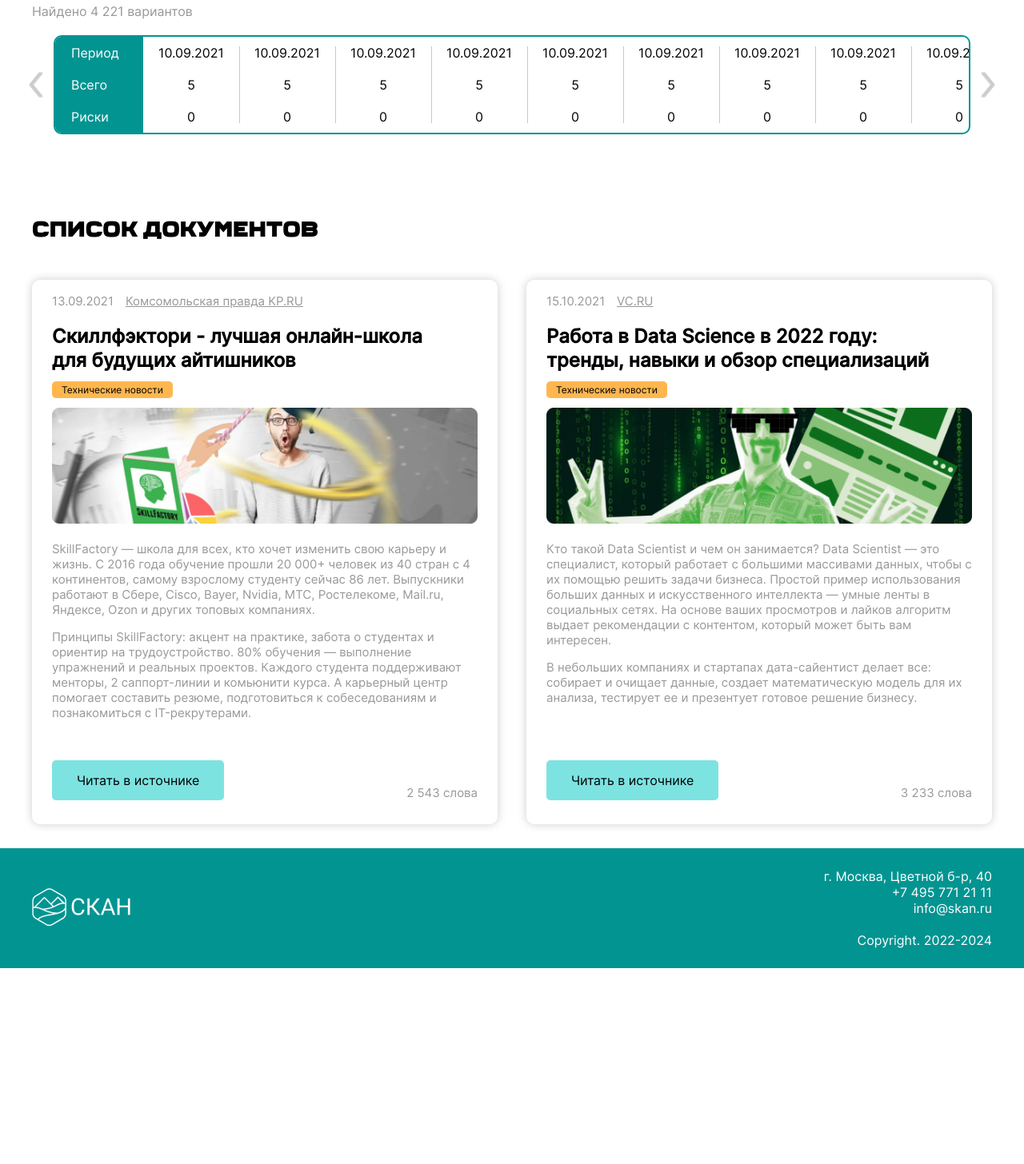
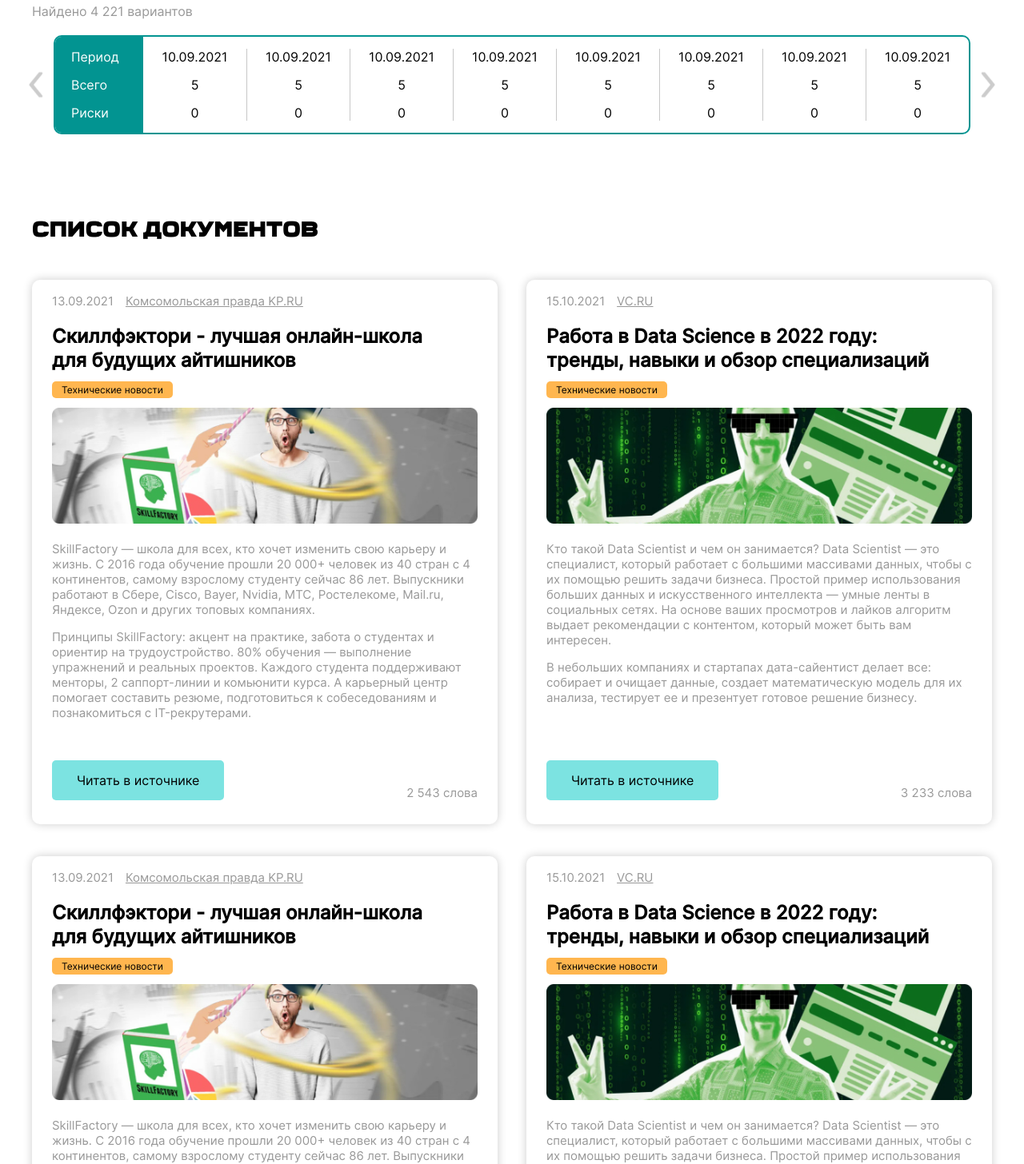
Before and after one commit to git-morozova/SCAN_react_api, a React (Vite) app: page / in a window 1280 px wide. Shown: the part 520-1976 px from the top of the page at 80% size. Before the commit the page ends 1731 px from the top, so only its background shows below. Built offline with nearby package versions, Linux system fonts and the light colour scheme.

Commit message:
desktop html css ready

```diff
--- a/src/layouts/Document/Document.css
+++ b/src/layouts/Document/Document.css
@@ -1,8 +1,10 @@
 .documents {
-    margin: 50px 0 30px 0;
+    margin: 50px 0 0px 0;
+    flex-wrap: wrap;
 }
 
 .documents__card {
+    margin-bottom: 40px;
     box-shadow: 0px 0px 12px 0px #00000033;
     width: 48.5%;
     border-radius: 10px;
--- a/src/layouts/Document/items.jsx
+++ b/src/layouts/Document/items.jsx
@@ -30,6 +30,37 @@
 
         ]
     },
+    {
+        id: '2',
+        date: '13.09.2021',
+        source: 'Комсомольская правда KP.RU',
+        image: '../src/assets/img/results_doc1.jpg',
+        title: 'Скиллфэктори - лучшая онлайн-школа для будущих айтишников',
+        badge: 'Технические новости',
+        count: '2 543 слова',
+        link: '',
+        text: [
+            'SkillFactory — школа для всех, кто хочет изменить свою карьеру и жизнь. С 2016 года обучение прошли 20 000+ человек из 40 стран с 4 континентов, самому взрослому студенту сейчас 86 лет. Выпускники работают в Сбере, Cisco, Bayer, Nvidia, МТС, Ростелекоме, Mail.ru, Яндексе, Ozon и других топовых компаниях.',
+            'Принципы SkillFactory: акцент на практике, забота о студентах и ориентир на трудоустройство. 80% обучения — выполнение упражнений и реальных проектов. Каждого студента поддерживают менторы, 2 саппорт-линии и комьюнити курса. А карьерный центр помогает составить резюме, подготовиться к собеседованиям и познакомиться с IT-рекрутерами.',
+
+        ]
+    },
+
+    {
+        id: '3',
+        date: '15.10.2021',
+        source: "VC.RU",
+        image: '../src/assets/img/results_doc2.jpg',
+        title: 'Работа в Data Science в 2022 году: тренды, навыки и обзор специализаций',
+        badge: 'Технические новости',
+        count: '3 233 слова',
+        link: '',
+        text: [
+            'Кто такой Data Scientist и чем он занимается? Data Scientist — это специалист, который работает с большими массивами данных, чтобы с их помощью решить задачи бизнеса. Простой пример использования больших данных и искусственного интеллекта — умные ленты в социальных сетях. На основе ваших просмотров и лайков алгоритм выдает рекомендации с контентом, который может быть вам интересен.',
+            'В небольших компаниях и стартапах дата-сайентист делает все: собирает и очищает данные, создает математическую модель для их анализа, тестирует ее и презентует готовое решение бизнесу.',
+
+        ]
+    },
 
 
 ];
--- a/src/layouts/Table/Table.jsx
+++ b/src/layouts/Table/Table.jsx
@@ -1,18 +1,68 @@
 import "./Table.scss";
-import arrow from '@img/icons/carousel_arrow.svg';
+import arrow from '@img/icons/table_arrow.png';
+import arrowDark from '@img/icons/table_arrow-dark.png';
+import _items from "./items";
 
 function Table() {
 
+    let itemsCount = _items.length; //число столбцов в таблице = число элементов в массиве
+    let itemsCountCols = {gridTemplateColumns: `110px repeat(` + itemsCount + `, 1fr)`}; //запишем число столбцов в grid
+
+    function scrollRight(e) {
+        e.preventDefault();
+        let tableBlocks = document.querySelector('.table__inner');
+        let temp = tableBlocks.scrollLeft;
+        let arrowRight = document.querySelector('#app-arrowRight');
+        let arrowLeft = document.querySelector('#app-arrowLeft');
+        let tableWidth = document.querySelector('.table__inner').offsetWidth;
+
+        if ((itemsCount * 120) > (tableWidth - 110)) {
+            tableBlocks.scrollLeft += 200;
+            if (temp == tableBlocks.scrollLeft) {
+                arrowRight.src = arrow;
+            }
+            arrowLeft.src = arrowDark;
+        }
+    }
+
+    function scrollLeft(e) {
+        e.preventDefault();
+        let tableBlocks = document.querySelector('.table__inner');
+        let temp = tableBlocks.scrollLeft;
+        let arrowRight = document.querySelector('#app-arrowRight');
+        let arrowLeft = document.querySelector('#app-arrowLeft');
+        let tableWidth = document.querySelector('.table__inner').offsetWidth;
+
+        if ((itemsCount * 120) > (tableWidth - 110)) {
+            tableBlocks.scrollLeft -= 200;
+            if (temp == tableBlocks.scrollLeft) {
+                arrowLeft.src = arrow;
+            }
+            arrowRight.src = arrowDark;
+        }
+    }
+
+    window.onload = function() {
+        let tableWidth = document.querySelector('.table__inner').offsetWidth;
+        let arrowLeft = document.querySelector('#app-arrowLeft');
+        let arrowRight = document.querySelector('#app-arrowRight');
+        arrowLeft.src = arrow;
+
+        if ((itemsCount * 120) > (tableWidth - 110)) { //стрелка подсвечивается если сумма ширин столбцов больше ширины контейнера под таблицу
+            arrowRight.src = arrowDark;
+        }
+
+    };
+
   return (
     <>
-
         <div className="table__main">
-    <button className="table__btn table__btn--prev">
-            <img src={arrow} className="table__btn-arrow table__btn-arrow--left" alt="<" />
+            <button className="table__btn table__btn--prev" onClick={scrollLeft}>
+                <img id="app-arrowLeft" src={arrow} className="table__btn-arrow table__btn-arrow--left" alt="<" />
             </button>
             <div id="app-table" className="table__block">
 
-        <table className="table__inner">
+                <table className="table__inner" style={itemsCountCols}>
                     <thead className="table__thead">
                         <tr>
                             <th>Период</th>
@@ -21,66 +71,26 @@
                         </tr>
                     </thead>
                     <tbody>
-                <tr>
-                    <td>10.09.2021</td>
-                    <td>5</td>
-                    <td>0</td>
+                        {_items.map((item) => {
+                        return (
+                            <tr key={item.id}>
+                                <td>{item.date}</td>
+                                <td>{item.total}</td>
+                                <td>{item.risks}</td>
                             </tr>
-                <tr>
-                    <td><div className="borderTop"></div>10.09.2021</td>
-                    <td><div className="borderMiddle"></div>5</td>
-                    <td><div className="borderBottom"></div>0</td>
-                </tr>
-                <tr>
-                    <td><div className="borderTop"></div>10.09.2021</td>
-                    <td><div className="borderMiddle"></div>5</td>
-                    <td><div className="borderBottom"></div>0</td>
-                </tr>
-                <tr>
-                    <td><div className="borderTop"></div>10.09.2021</td>
-                    <td><div className="borderMiddle"></div>5</td>
-                    <td><div className="borderBottom"></div>0</td>
-                </tr>
-                <tr>
-                    <td><div className="borderTop"></div>10.09.2021</td>
-                    <td><div className="borderMiddle"></div>5</td>
-                    <td><div className="borderBottom"></div>0</td>
-                </tr>
-                <tr>
-                    <td><div className="borderTop"></div>10.09.2021</td>
-                    <td><div className="borderMiddle"></div>5</td>
-                    <td><div className="borderBottom"></div>0</td>
-                </tr>
-                <tr>
-                    <td><div className="borderTop"></div>10.09.2021</td>
-                    <td><div className="borderMiddle"></div>5</td>
-                    <td><div className="borderBottom"></div>0</td>
-                </tr>
-                <tr>
-                    <td><div className="borderTop"></div>10.09.2021</td>
-                    <td><div className="borderMiddle"></div>5</td>
-                    <td><div className="borderBottom"></div>0</td>
-                </tr>
-                <tr>
-                    <td><div className="borderTop"></div>10.09.2021</td>
-                    <td><div className="borderMiddle"></div>5</td>
-                    <td><div className="borderBottom"></div>0</td>
-                </tr>
-                <tr>
-                    <td><div className="borderTop"></div>10.09.2021</td>
-                    <td><div className="borderMiddle"></div>5</td>
-                    <td><div className="borderBottom"></div>0</td>
-                </tr>
+                        );
+                        })}
                     </tbody>
                 </table>
 
             </div>
-    <button className="table__btn table__btn--next">
-    <img src={arrow} className="table__btn-arrow table__btn-arrow--right" alt=">" />
+            <button className="table__btn table__btn--next" onClick={scrollRight}>
+                <img id="app-arrowRight" src={arrow} className="table__btn-arrow table__btn-arrow--right" alt=">" />
             </button>
         </div>
     </>
   );
 }
 
+
 export default Table;
--- a/src/layouts/Table/Table.scss
+++ b/src/layouts/Table/Table.scss
@@ -22,25 +22,39 @@
   border-collapse: separate;
   display: table;
 	max-width: 100%;
-	overflow-x: auto;
+  width: auto;
+	overflow-x: hidden;
 	white-space: nowrap;
 	-webkit-overflow-scrolling: touch;
   display: grid;
-  grid-template-columns: repeat(11, 1fr);
+  table-layout: auto;
 }
 .table__inner tbody {
   display: contents;
   margin-top: 3px;
 }
+.table__inner tr {
+  margin: 15px 0;
+}
+.table__inner tr:not(:first-child) {
+  border-left:1.5px solid var(--grey-light);
+}
 .table__inner td {
-  padding: 10px 0px;
+  margin: 15px auto;
   text-align: center;
-  width:120px;
+  width: fit-content;
+  min-width: 120px;
   position: relative;
   display: block;
 }
+.table__inner td:first-child {
+  margin-top: 0;
+}
+.table__inner td:last-child {
+  margin-bottom: 0;
+}
 .table__inner th {
-  padding: 10px 20px;
+  margin: 15px 20px;
   font-weight: normal;
   display: block;
 
@@ -54,26 +68,8 @@
   left: 0;
   z-index: 100;
   display: block;
+}
 
-}
-.borderTop {
-  border-right:1.5px solid var(--grey-light);
-  position: absolute;
-  top: 30%;
-  bottom: 0;
-}
-.borderMiddle {
-  border-right:1.5px solid var(--grey-light);
-  position: absolute;
-  top: 0;
-  bottom: 0;
-}
-.borderBottom {
-  border-right:1.5px solid var(--grey-light);
-  position: absolute;
-  top: 0;
-  bottom: 30%;
-}
 .table__btn {
     align-items: center;
     background: 0;
--- /dev/null
+++ b/src/layouts/Table/items.jsx
@@ -0,0 +1,53 @@
+const _items = [
+    {
+        id: '0',
+        date: '10.09.2021',
+        total: '5',
+        risks: '0',
+    },
+    {
+        id: '1',
+        date: '10.09.2021',
+        total: '5',
+        risks: '0',
+    },
+    {
+        id: '2',
+        date: '10.09.2021',
+        total: '5',
+        risks: '0',
+    },
+    {
+        id: '3',
+        date: '10.09.2021',
+        total: '5',
+        risks: '0',
+    },
+    {
+        id: '4',
+        date: '10.09.2021',
+        total: '5',
+        risks: '0',
+    },
+    {
+        id: '5',
+        date: '10.09.2021',
+        total: '5',
+        risks: '0',
+    },
+    {
+        id: '6',
+        date: '10.09.2021',
+        total: '5',
+        risks: '0',
+    },
+    {
+        id: '7',
+        date: '10.09.2021',
+        total: '5',
+        risks: '0',
+    }
+
+];
+
+export default _items
--- a/src/pages/Results/Results.css
+++ b/src/pages/Results/Results.css
@@ -24,3 +24,7 @@
     line-height:20px
 
 }
+.results__more {
+    margin-bottom: 100px;
+    text-align: center;
+}
--- a/src/pages/Results/Results.jsx
+++ b/src/pages/Results/Results.jsx
@@ -1,5 +1,6 @@
 import "./Results.css";
 
+import Button from '@/components/Button/Button'
 import Header from "@/layouts/Header/Header";
 import Footer from "@/layouts/Footer/Footer";
 import Table from "@/layouts/Table/Table";
@@ -36,6 +37,9 @@
           <Table />
           <h2 className="results__header">Список документов</h2>
           <Document />
+          <div className="results__more">
+            <Button type="request" label="Показать больше"/>
+            </div>
         </div>
       </main>
       <Footer />
```
Also changed, not shown: src/components/Button/Button.jsx (+5 -5 lines), src/assets/img/icons/table_arrow-dark.png (added), src/assets/img/icons/table_arrow.png (added). Lines whose indentation alone changed are shown as unchanged.
